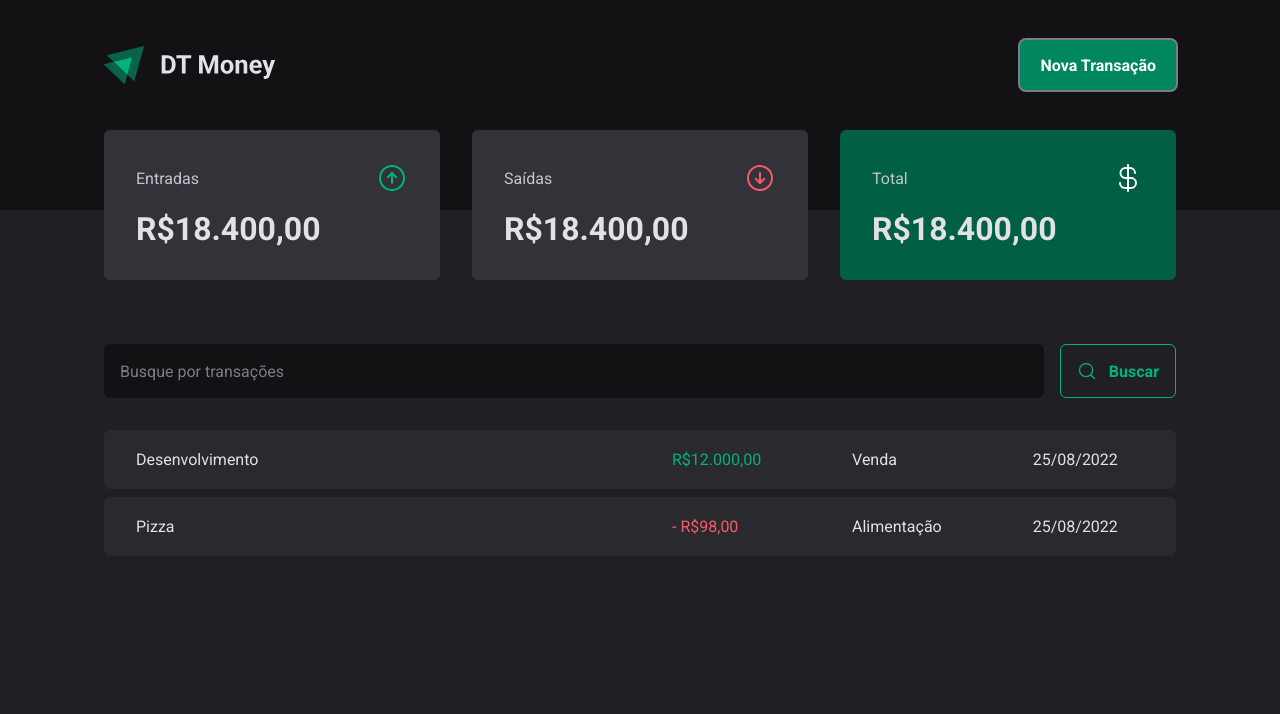
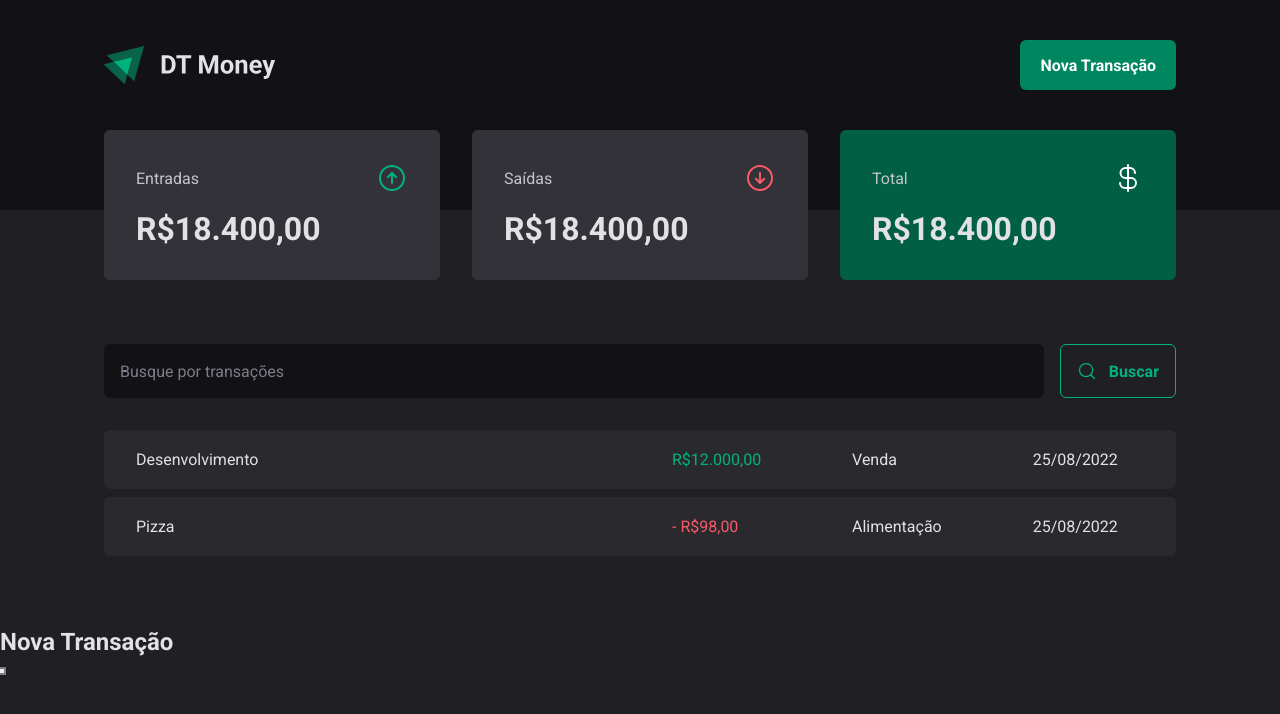
Before and after one commit to geraldobl58/ignite-dt-money, a React (Vite) app: page / in a window 1280 px wide. Both pictures are taken after a click on the button "Nova Transação". Shown: the top 714 px of the page. Built offline with nearby package versions, Linux system fonts and the light colour scheme.

Commit message:
:sparkles: Creating an accessible modal

```diff
--- a/package.json
+++ b/package.json
@@ -10,6 +10,7 @@
     "lint": "eslint src --ext .ts,.tsx"
   },
   "dependencies": {
+    "@radix-ui/react-dialog": "^1.0.0",
     "phosphor-react": "^1.4.1",
     "react": "^18.2.0",
     "react-dom": "^18.2.0",
--- a/src/components/Header/index.tsx
+++ b/src/components/Header/index.tsx
@@ -1,3 +1,5 @@
+import * as Dialog from '@radix-ui/react-dialog'
+
 import { HeaderContainer, HeaderContent, NewTransactionButton } from './styles'
 
 import logoImg from '../../assets/logo.svg'
@@ -7,7 +9,22 @@
     <HeaderContainer>
       <HeaderContent>
         <img src={logoImg} alt="" />
-        <NewTransactionButton>Nova Transação</NewTransactionButton>
+
+        <Dialog.Root>
+          <Dialog.Trigger asChild>
+            <NewTransactionButton>Nova Transação</NewTransactionButton>
+          </Dialog.Trigger>
+
+          <Dialog.Portal>
+            <Dialog.Overlay />
+
+            <Dialog.Content>
+              <Dialog.Title>Nova Transação</Dialog.Title>
+
+              <Dialog.Close />
+            </Dialog.Content>
+          </Dialog.Portal>
+        </Dialog.Root>
       </HeaderContent>
     </HeaderContainer>
   )
```
Also changed, not shown: 2 other files (tests, documents, lock files or other folders).
